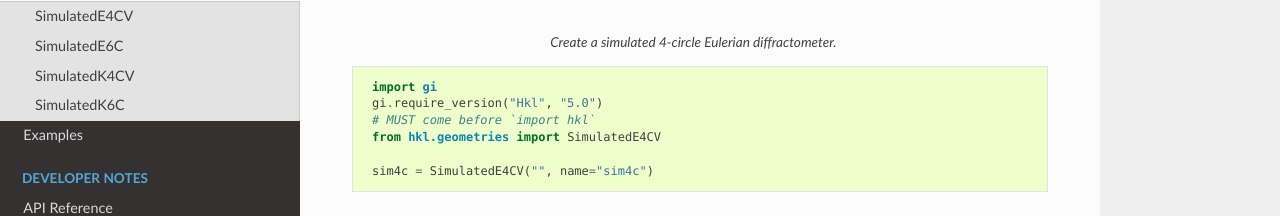
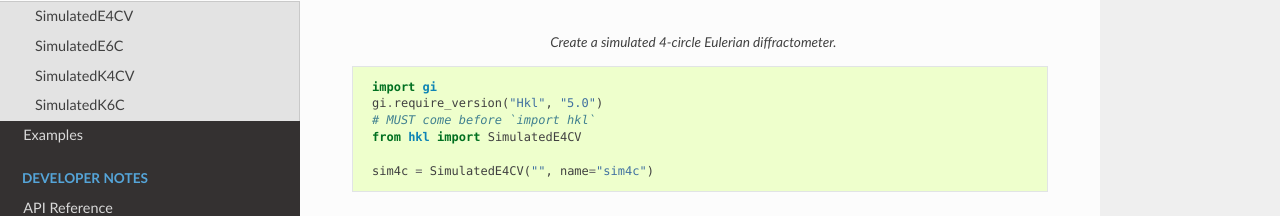
Before and after one commit to bluesky/hklpy, a Sphinx documentation site: the page built from docs/source/ready_to_use.rst, in a window 1280 px wide and 1400 px high. Shown: the part 266-482 px from the top of the window. Built offline with Sphinx 7.4.7 and the Read the Docs theme 2.0.0, drawn with Linux system fonts in a browser that asks for light colours; some of the changed text lies outside the part shown; grey boxes are pictures that could not be loaded.

Commit message:
MNT #183 documentation

```diff
--- a/docs/source/diffract.rst
+++ b/docs/source/diffract.rst
@@ -166,7 +166,7 @@ pseudo positioners.
 
     import gi
     gi.require_version('Hkl', '5.0')
-    from hkl.geometries import E4CV
+    from hkl import E4CV
     import logging
     from ophyd import Component
     from ophyd import EpicsMotor
--- a/docs/source/geometries.rst
+++ b/docs/source/geometries.rst
@@ -56,7 +56,7 @@ Load the simulated 6-circle geometry from *hklpy*:
     import gi
     gi.require_version("Hkl", "5.0")
     # MUST come before `import hkl`
-    from hkl.geometries import SimulatedE6C
+    from hkl import SimulatedE6C
 
 Create an instance of this diffractometer with::
 
--- a/docs/source/index.rst
+++ b/docs/source/index.rst
@@ -28,7 +28,9 @@ and require ``Hkl`` version 5.0, as in::
    import gi
    gi.require_version('Hkl', '5.0')
 
-   from hkl.diffract import E4CV
+   from hkl import E4CV
+   # note: before v1.0 release use:
+   # from hkl.geometries import E4CV
 
 
 .. toctree::
--- a/docs/source/ready_to_use.rst
+++ b/docs/source/ready_to_use.rst
@@ -15,7 +15,7 @@ SimulatedE4CV
     import gi
     gi.require_version("Hkl", "5.0")
     # MUST come before `import hkl`
-    from hkl.geometries import SimulatedE4CV
+    from hkl import SimulatedE4CV
 
     sim4c = SimulatedE4CV("", name="sim4c")
 
@@ -34,7 +34,7 @@ SimulatedE6C
     import gi
     gi.require_version("Hkl", "5.0")
     # MUST come before `import hkl`
-    from hkl.geometries import SimulatedE6C
+    from hkl import SimulatedE6C
 
     sim6c = SimulatedE6C("", name="sim6c")
 
@@ -53,7 +53,7 @@ SimulatedK4CV
     import gi
     gi.require_version("Hkl", "5.0")
     # MUST come before `import hkl`
-    from hkl.geometries import SimulatedK4CV
+    from hkl import SimulatedK4CV
 
     simk4c = SimulatedK4CV("", name="simk4c")
 
@@ -72,7 +72,7 @@ SimulatedK6C
     import gi
     gi.require_version("Hkl", "5.0")
     # MUST come before `import hkl`
-    from hkl.geometries import SimulatedK6C
+    from hkl import SimulatedK6C
 
     simk6c = SimulatedK6C("", name="simk6c")
 
--- a/docs/source/sample.rst
+++ b/docs/source/sample.rst
@@ -58,7 +58,7 @@ and degrees for the angles.
 
 ::
 
-    from hkl.util import Lattice
+    from hkl import Lattice
     fourc.calc.new_sample('EuPtIn4_eh1_ver',
         lattice=Lattice(
             a=4.542, b=16.955, c=7.389,
```
Also changed, not shown: README.md (+3 -1 lines), 1 other file.
